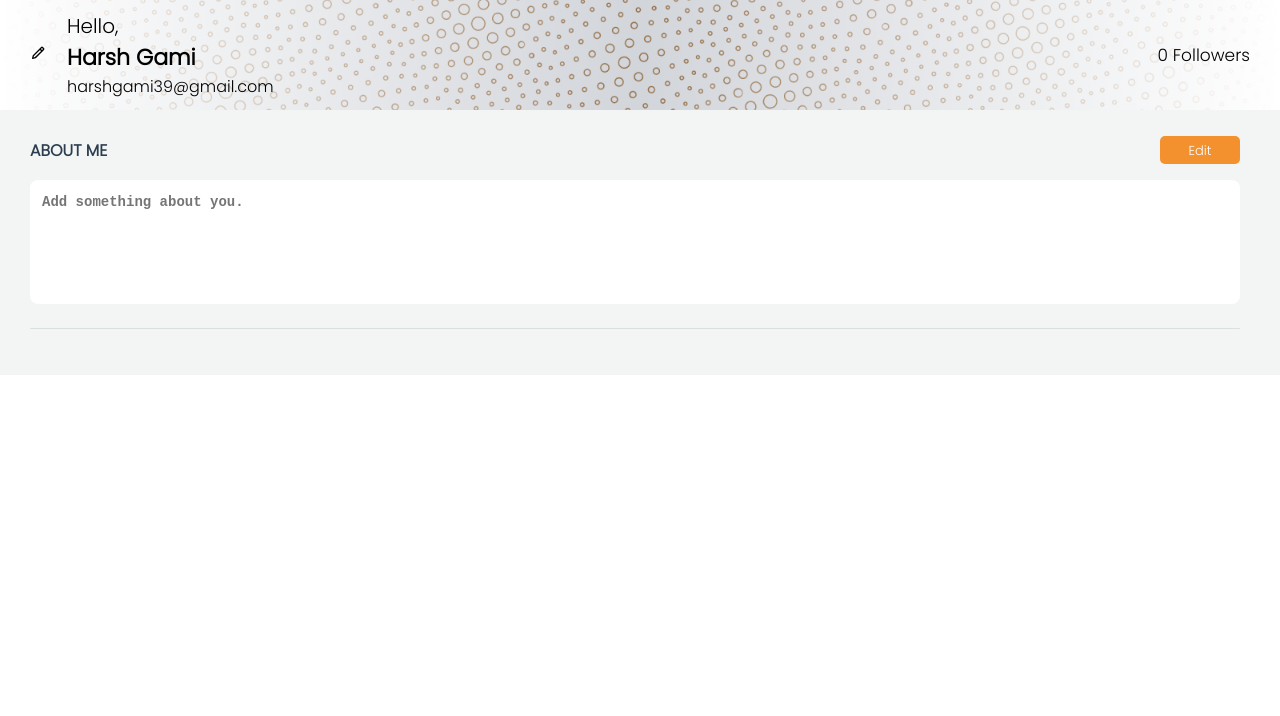
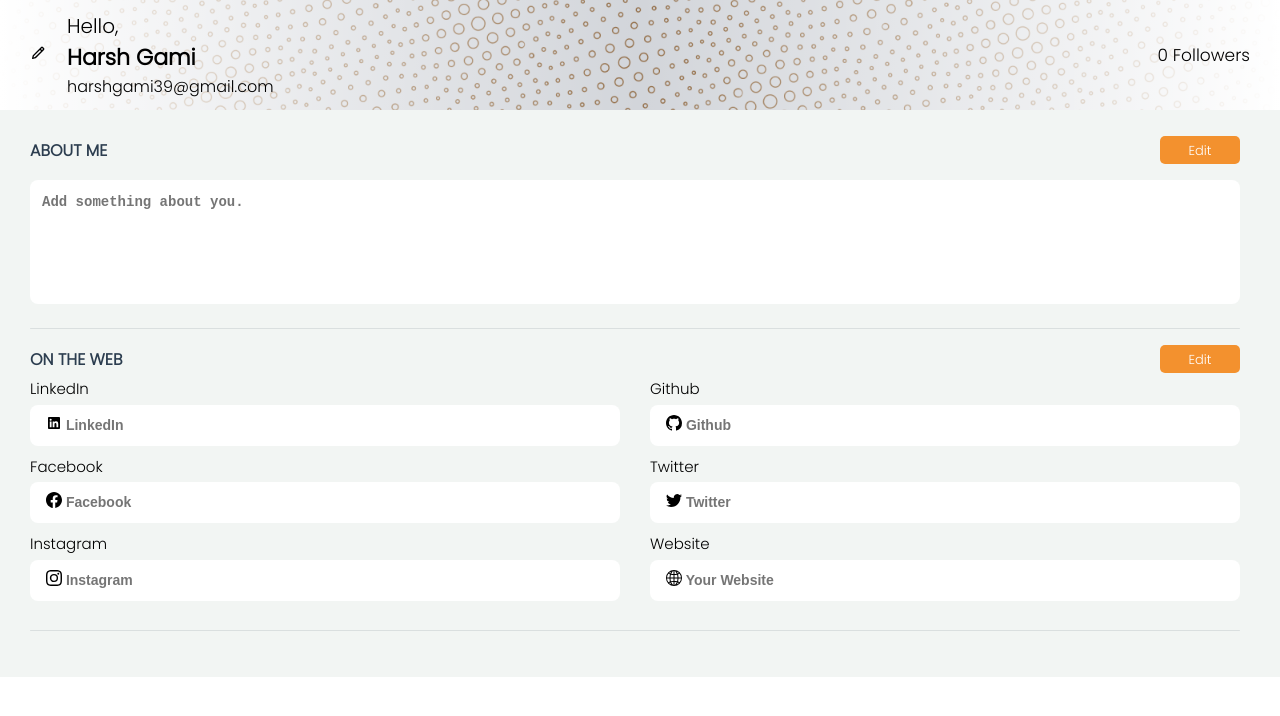
Before and after one commit to HarshGami/CipheSchools, a React (Create React App) app in the folder client/: page / in a window 1280 px wide. Shown: the top 716 px of the page. Built offline with nearby package versions, Linux system fonts and the light colour scheme.

Commit message:
web part added

```diff
--- a/client/src/App.js
+++ b/client/src/App.js
@@ -1,6 +1,7 @@
 import "./app.css";
 import Header from "./components/header/header";
 import About from "./components/about/about";
+import Web from "./components/web/web";
 
 function App() {
   return (
@@ -9,6 +10,8 @@ function App() {
       <div className="information-container">
         <About />
         <div className="hr"></div>
+        <Web/>
+        <div className="hr"></div>
       </div>
     </>
   );
--- /dev/null
+++ b/client/src/components/web/web.css
@@ -0,0 +1,85 @@
+.web-container {
+    display: flex;
+    flex-direction: column;
+    height: auto;
+    width: 100%;
+}
+
+.web-links {
+    align-items: center;
+    display: flex;
+    justify-content: space-between;
+    width: 100%;
+}
+
+.left-header {
+    color: #2c3d4f;
+    font-size: 16px;
+    font-weight: 700;
+    line-height: 25px;
+    text-transform: uppercase;
+}
+
+.right-header {
+    align-items: center;
+    background: #f3912e;
+    border: none;
+    border-radius: 5px;
+    color: #fff;
+    cursor: pointer;
+    display: flex;
+    font-size: 13px;
+    height: 28px;
+    justify-content: center;
+    line-height: 1;
+    outline: none;
+    transition: 0.15s ease;
+    width: 80px;
+}
+
+.links-box {
+    display: grid;
+    gap: 0px 30px;
+    grid-template-columns: repeat(auto-fit, minmax(444px, 1fr));
+    height: auto;
+    overflow: hidden;
+    width: 100%;
+}
+
+.link {
+    display: flex;
+    flex-direction: column;
+    margin: 5px 0px;
+    position: relative;
+    width: 100%;
+}
+
+.title {
+    color: #000;
+    font-size: 15px;
+    font-weight: 550;
+    line-height: 1.5;
+}
+
+.input-link {
+    background-color: #fff;
+    border-radius: 8px;
+    display: flex;
+    margin-top: 4px;
+    padding: 0.5rem 1rem;
+}
+
+.link-icon {
+    padding-right: 5px;
+    display: flex;
+}
+
+.link-text {
+    background: transparent;
+    border: none;
+    color: #000;
+    font-size: 14px;
+    font-weight: 550;
+    line-height: 1.5;
+    width: 100%;
+}
--- /dev/null
+++ b/client/src/components/web/web.js
@@ -0,0 +1,121 @@
+import React from "react";
+import "./web.css";
+import { RiLinkedinBoxFill } from "react-icons/ri";
+import {
+  BsFacebook,
+  BsGithub,
+  BsGlobe2,
+  BsInstagram,
+  BsTwitter,
+} from "react-icons/bs";
+
+function Web() {
+  return (
+    <div className="web-container">
+      <div className="web-links">
+        <div class="left-header">On the web</div>
+        <div class="right-header">Edit</div>
+      </div>
+      <div className="links-box">
+        <div className="link">
+          <div className="title">LinkedIn</div>
+          <div className="input-link">
+            <span className="input-icon">
+              <RiLinkedinBoxFill />
+            </span>
+            <input
+              type="text"
+              name=""
+              id=""
+              className="link-text"
+              disabled
+              placeholder=" LinkedIn"
+            />
+          </div>
+        </div>
+        <div className="link">
+          <div className="title">Github</div>
+          <div className="input-link">
+            <span className="input-icon">
+              <BsGithub />
+            </span>
+            <input
+              type="text"
+              name=""
+              id=""
+              className="link-text"
+              disabled
+              placeholder=" Github"
+            />
+          </div>
+        </div>
+        <div className="link">
+          <div className="title">Facebook</div>
+          <div className="input-link">
+            <span className="input-icon">
+              <BsFacebook />
+            </span>
+            <input
+              type="text"
+              name=""
+              id=""
+              className="link-text"
+              disabled
+              placeholder=" Facebook"
+            />
+          </div>
+        </div>
+        <div className="link">
+          <div className="title">Twitter</div>
+          <div className="input-link">
+            <span className="input-icon">
+              <BsTwitter />
+            </span>
+            <input
+              type="text"
+              name=""
+              id=""
+              className="link-text"
+              disabled
+              placeholder=" Twitter"
+            />
+          </div>
+        </div>
+        <div className="link">
+          <div className="title">Instagram</div>
+          <div className="input-link">
+            <span className="input-icon">
+              <BsInstagram />
+            </span>
+            <input
+              type="text"
+              name=""
+              id=""
+              className="link-text"
+              disabled
+              placeholder=" Instagram"
+            />
+          </div>
+        </div>
+        <div className="link">
+          <div className="title">Website</div>
+          <div className="input-link">
+            <span className="input-icon">
+              <BsGlobe2 />
+            </span>
+            <input
+              type="text"
+              name=""
+              id=""
+              className="link-text"
+              disabled
+              placeholder=" Your Website"
+            />
+          </div>
+        </div>
+      </div>
+    </div>
+  );
+}
+
+export default Web;
```
Also changed, not shown: 1 other file (tests, documents, lock files or other folders).
